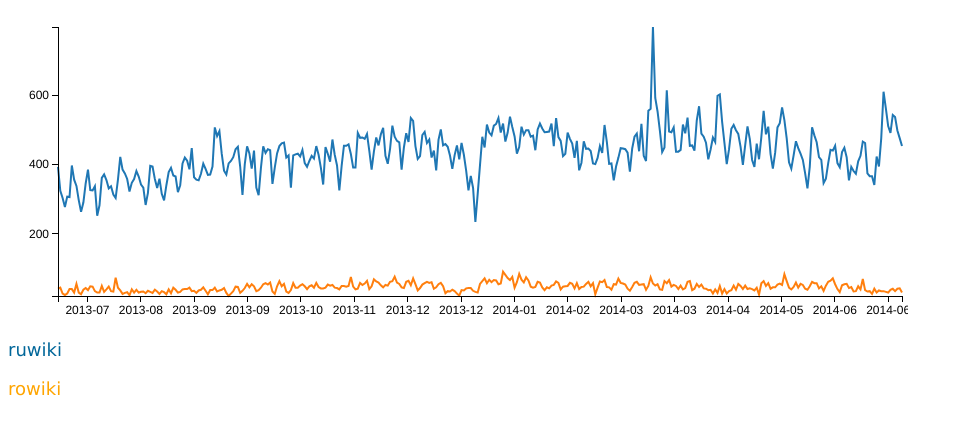
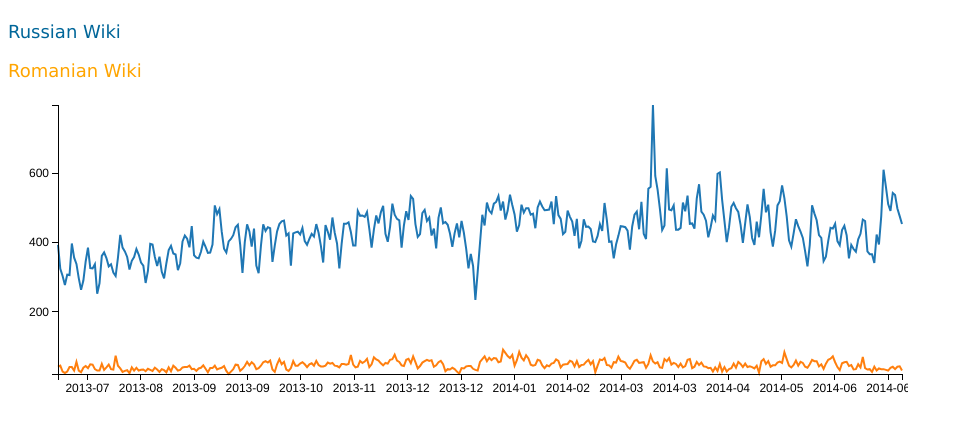
Before and after one commit to nuria/nuria.github.io, a plain HTML site: page visualization/epoch/index.html in a window 1280 px wide. Shown: the part 52-486 px from the top of the page, without its empty margins (0-962 px from the left). Drawn offline with nearby package versions, Linux system fonts and the light colour scheme.

Commit message:
touch ups

```diff
--- a/visualization/epoch/index.html
+++ b/visualization/epoch/index.html
@@ -23,13 +23,11 @@ body {
 </style>
 <body>
     <h1> Newly Registered Users </h1>
-<div id="lineChart" class="epoch category10" style="height: 300px; width:900px"></div>
-
     <div>
-        <p style="color:#006699"> ruwiki</p>
-
-        <p style="color:orange"> rowiki</p>
+        <p style="color:#006699">Russian Wiki</p>
+        <p style="color:orange"> Romanian Wiki</p>
     </div>
+    <div id="lineChart" class="epoch category10" style="height: 300px; width:900px"></div>
  <script>
 
      var ruwiki = {};
```
